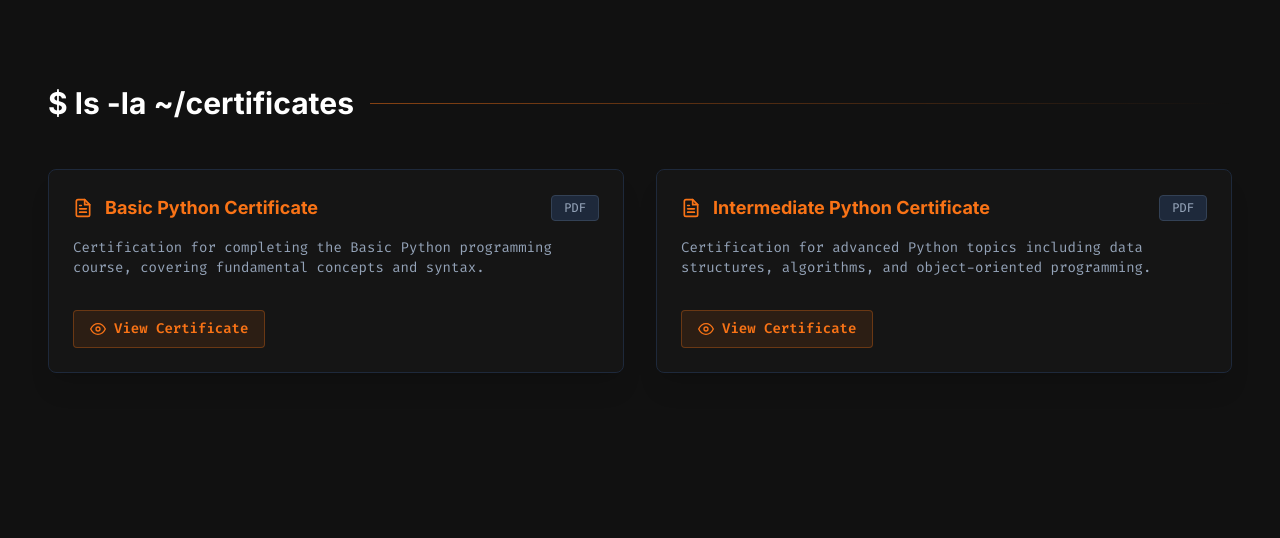
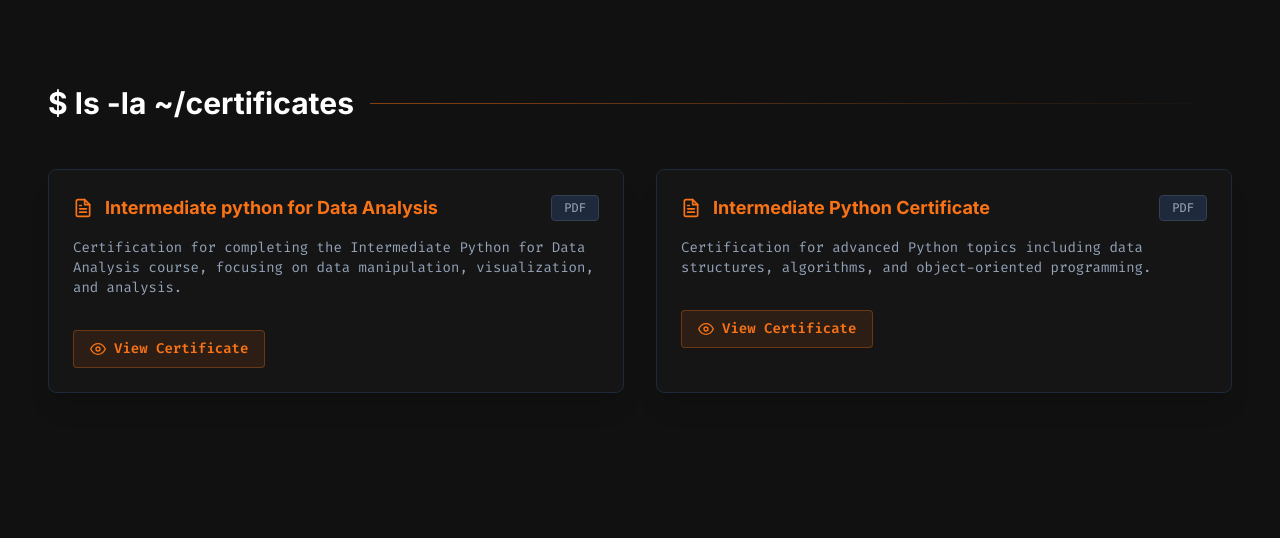
Before and after one commit to ja154/prtfo, a Flask app: page / in a window 1280 px wide. Shown: the part 4233-4771 px from the top of the page. Run offline with Flask 3, Linux system fonts and the light colour scheme; some libraries are stand-ins or nearby versions.

Commit message:
Rename 'Basic Python Certificate' to 'Intermediate python for Data Analysis'
Updated the first certificate entry in 'templates/index.html' to match the user's request.
This included:
- Changing the title from 'Basic Python Certificate' to 'Intermediate python for Data Analysis'.
- Updating the description to reflect the focus on data manipulation, visualization, and analysis.

Verified the changes via Playwright screenshot.

```diff
--- a/templates/index.html
+++ b/templates/index.html
@@ -1149,11 +1149,11 @@
                             <div class="flex items-center justify-between">
                                 <div class="flex items-center gap-3 text-orange-500">
                                     <svg xmlns="http://www.w3.org/2000/svg" width="20" height="20" viewBox="0 0 24 24" fill="none" stroke="currentColor" stroke-width="2" stroke-linecap="round" stroke-linejoin="round"><path d="M14 2H6a2 2 0 0 0-2 2v16a2 2 0 0 0 2 2h12a2 2 0 0 0 2-2V8z"></path><polyline points="14 2 14 8 20 8"></polyline><line x1="16" y1="13" x2="8" y2="13"></line><line x1="16" y1="17" x2="8" y2="17"></line><polyline points="10 9 9 9 8 9"></polyline></svg>
-                                    <h4 class="text-lg font-bold font-sans-heading">Basic Python Certificate</h4>
+                                    <h4 class="text-lg font-bold font-sans-heading">Intermediate python for Data Analysis</h4>
                                 </div>
                                 <span class="px-3 py-1 text-xs font-mono bg-slate-800 border border-slate-700 rounded text-slate-400">PDF</span>
                             </div>
-                            <p class="text-slate-400 text-sm">Certification for completing the Basic Python programming course, covering fundamental concepts and syntax.</p>
+                            <p class="text-slate-400 text-sm">Certification for completing the Intermediate Python for Data Analysis course, focusing on data manipulation, visualization, and analysis.</p>
                             <div class="pt-4">
                                 <a href="{{ url_for('static', filename='basic-python-certificate.pdf') }}" target="_blank" class="inline-flex items-center gap-2 px-4 py-2 bg-orange-500/10 text-orange-500 border border-orange-500/30 rounded hover:bg-orange-500 hover:text-white transition-colors text-sm font-bold">
                                     <svg xmlns="http://www.w3.org/2000/svg" width="16" height="16" viewBox="0 0 24 24" fill="none" stroke="currentColor" stroke-width="2" stroke-linecap="round" stroke-linejoin="round"><path d="M1 12s4-8 11-8 11 8 11 8-4 8-11 8-11-8-11-8z"></path><circle cx="12" cy="12" r="3"></circle></svg>
```
